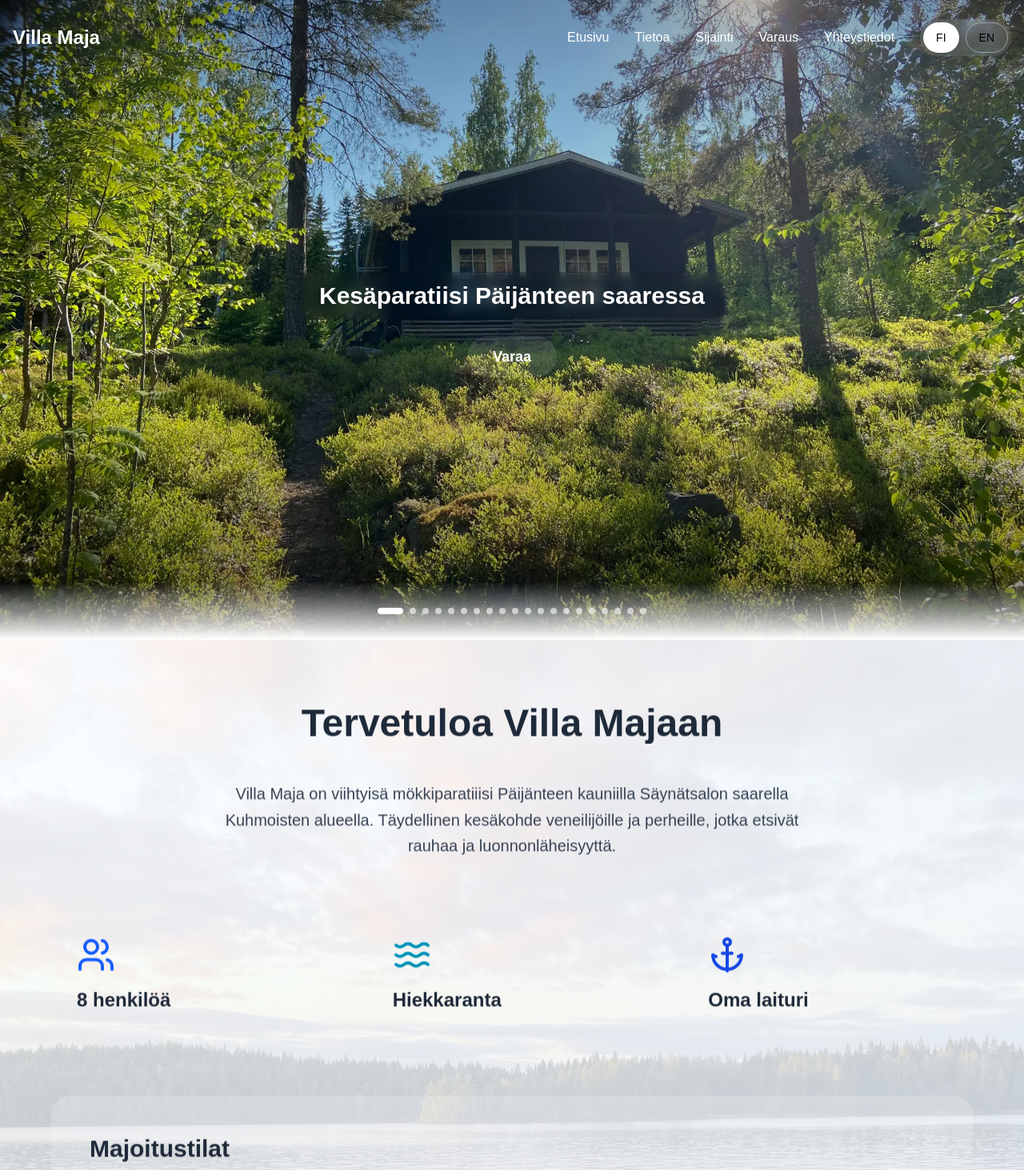
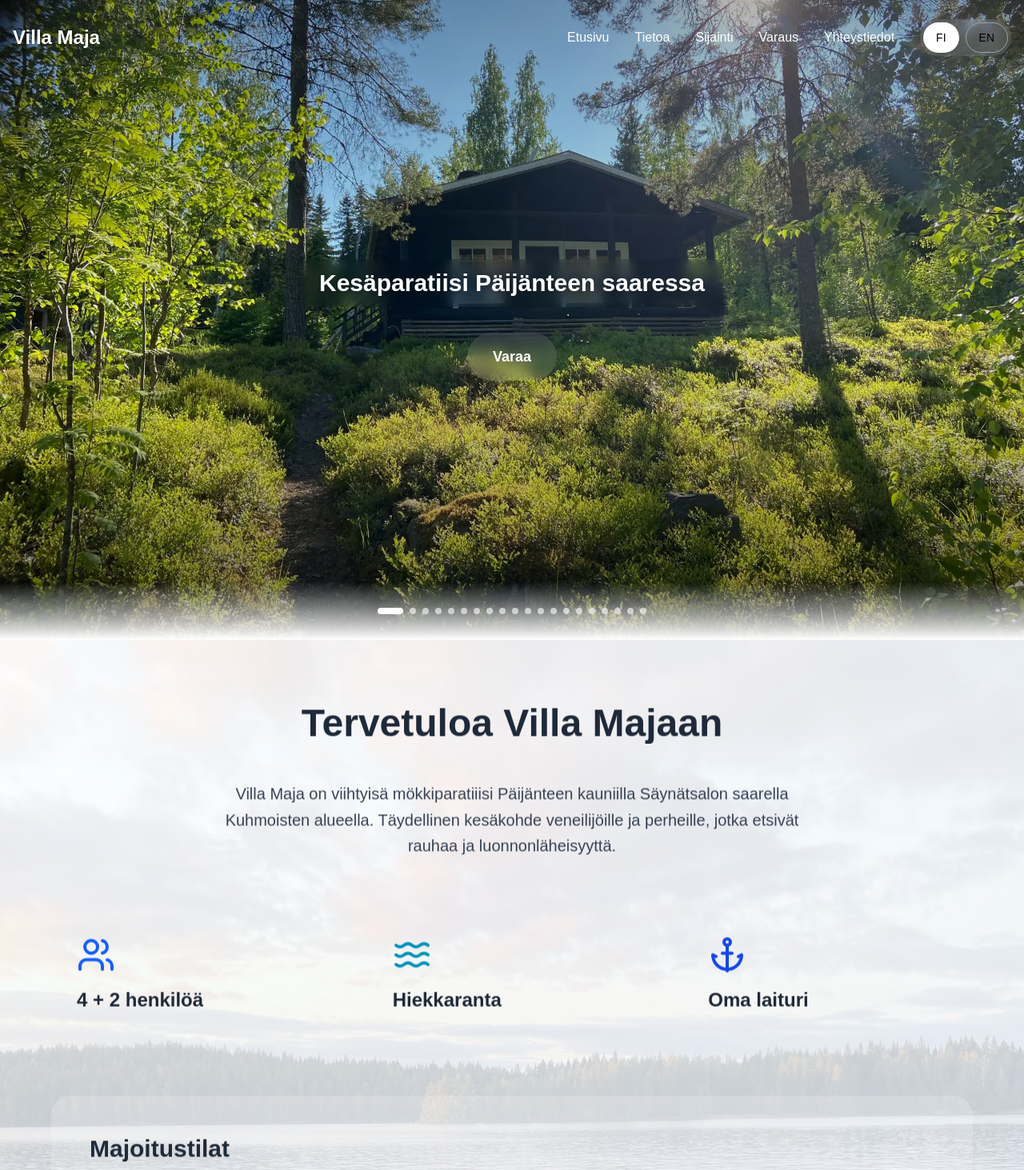
Before and after one commit to Moontags/villamaja, a Next.js app: page / in a window 1280 px wide. Shown: the top 1463 px of the page at 80% size. Built offline with nearby package versions, Linux system fonts and the light colour scheme.

Commit message:
Button hidden

```diff
--- a/app/page.tsx
+++ b/app/page.tsx
@@ -22,7 +22,7 @@ const translations = {
     about: {
       title: 'Tervetuloa Villa Majaan',
       description: 'Villa Maja on viihtyisä mökkiparatiiisi Päijänteen kauniilla Säynätsalon saarella Kuhmoisten alueella. Täydellinen kesäkohde veneilijöille ja perheille, jotka etsivät rauhaa ja luonnonläheisyyttä.',
-      capacity: '8 henkilöä',
+      capacity: '4 + 2 henkilöä',
       accommodations: {
         title: 'Majoitustilat',
         saunaCottage: '2 yöymispaikkaa saunamökissä',
@@ -791,13 +791,11 @@ export default function VillaMajaWebsite() {
                       <a
               href="#booking"
               className="
+                hidden md:inline-block
                 pointer-events-auto
                 bg-white/10 hover:bg-white/25 backdrop-blur-sm
                 text-white px-8 py-4 rounded-full text-lg font-semibold
                 shadow-xl hover:shadow-2xl transition-all hover:scale-105
-
-                absolute bottom-26 left-1/2 -translate-x-1/2
-                md:static md:translate-x-0
               "
             >
               {t.hero.cta}
```
